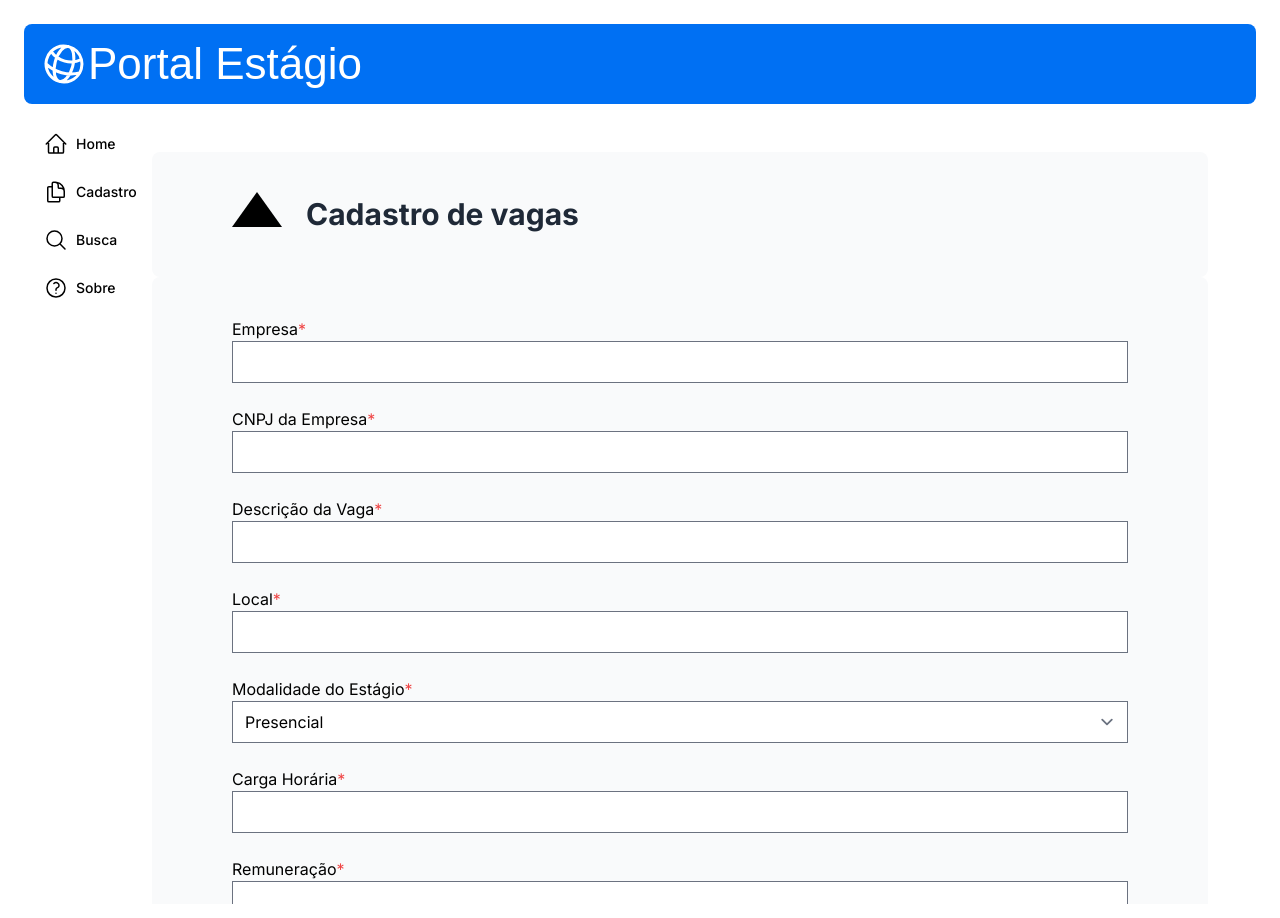
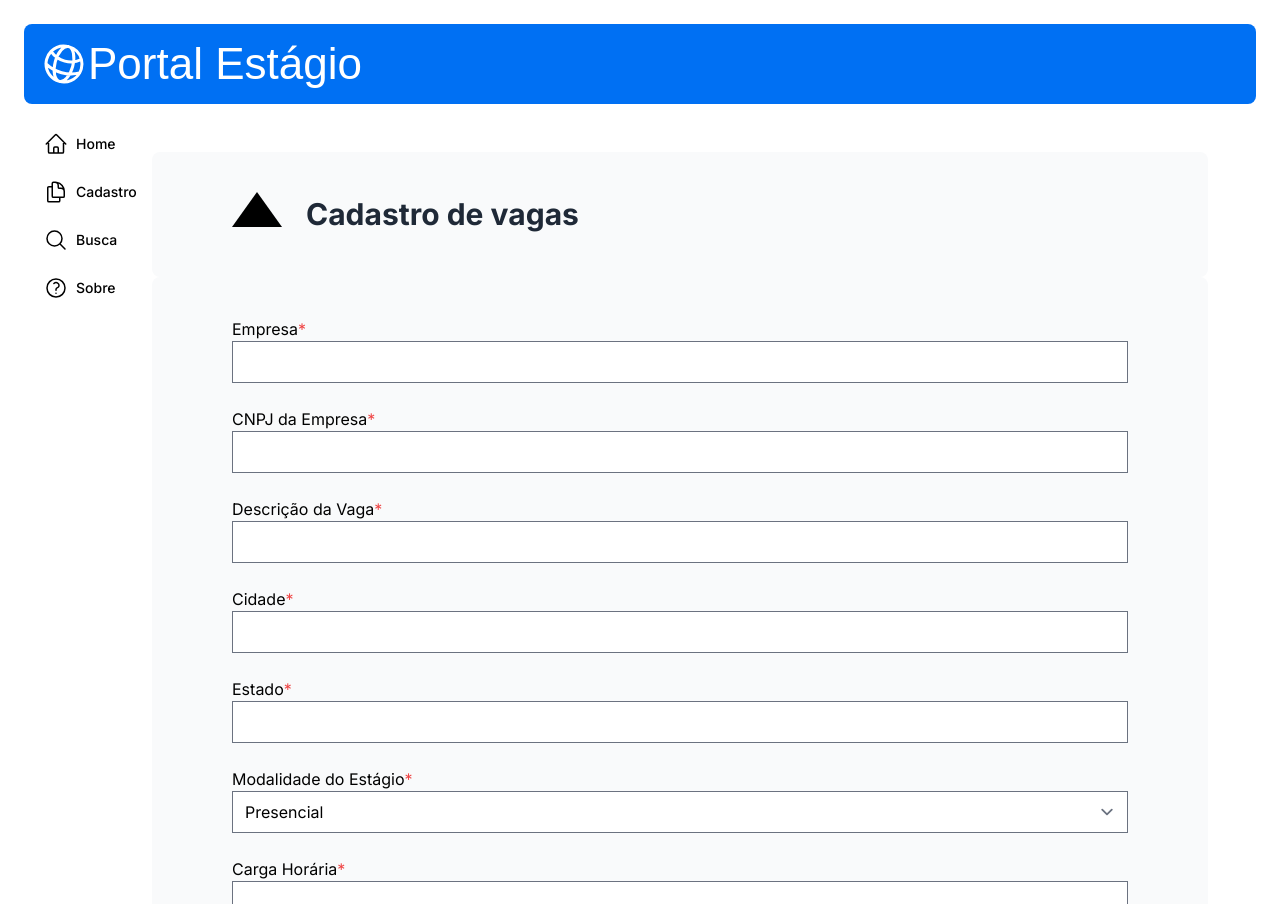
Before and after one commit to OsProgramadores/portalestagio, a Next.js app: page /cadastro in a window 1280 px wide. Shown: the top 918 px of the page. Built offline with nearby package versions, Linux system fonts and the light colour scheme; a web font is replaced by a local one.

Commit message:
Alteração de local para cidade e estado (#45) (#92)

```diff
--- a/app/cadastro/SubmitForm.tsx
+++ b/app/cadastro/SubmitForm.tsx
@@ -36,8 +36,13 @@ export default function SubmitForm() {
         </div>
 
         <div className="flex flex-col">
-          <label>Local<span className="text-red-500">*</span></label>
-          <input type="text" name="Local" required />
+          <label>Cidade<span className="text-red-500">*</span></label>
+          <input type="text" name="cidade" required />
+        </div>
+
+        <div className="flex flex-col">
+            <label>Estado<span className="text-red-500">*</span></label>
+            <input type="text" name="estado" required />
         </div>
 
         <div className="flex flex-col">
```
